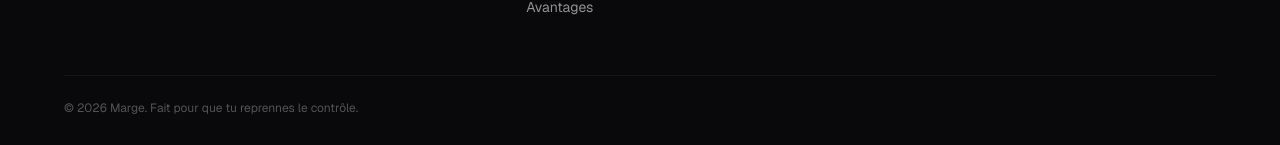
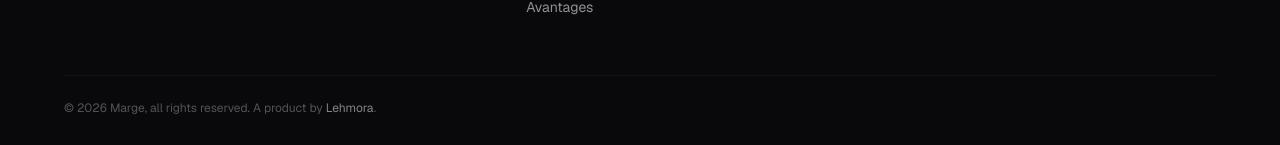
Before and after one commit to donfreddy/marge-landing, a Next.js app: page / in a window 1280 px wide. Shown: the part 3536-3681 px from the top of the page. Built offline with nearby package versions, Linux system fonts and the light colour scheme.

Commit message:
chore(footer): add agency credit line
© year Marge, all rights reserved, with a link to lehmora.com.

```diff
--- a/components/landing/Footer.tsx
+++ b/components/landing/Footer.tsx
@@ -46,7 +46,16 @@ export default function Footer() {
       </div>
 
       <div className="mx-auto mt-14 max-w-6xl border-t border-white/5 pt-6 text-xs text-white/30">
-        &copy; {new Date().getFullYear()} Marge. Fait pour que tu reprennes le contrôle.
+        &copy; {new Date().getFullYear()} Marge, all rights reserved. A product by{" "}
+        <a
+          href="https://lehmora.com"
+          target="_blank"
+          rel="noopener noreferrer"
+          className="text-white/50 transition-colors hover:text-white"
+        >
+          Lehmora
+        </a>
+        .
       </div>
     </footer>
   );
```
